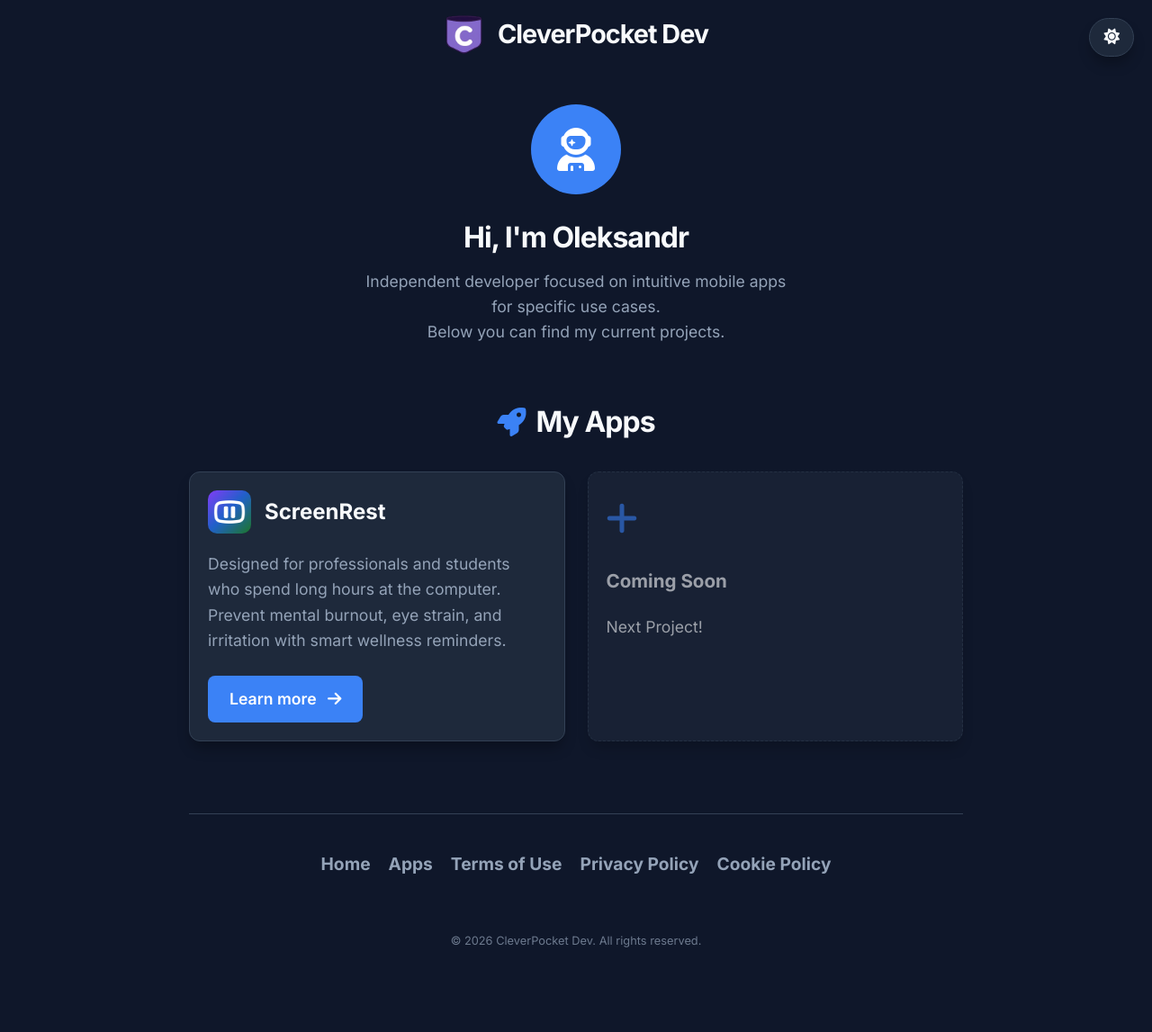
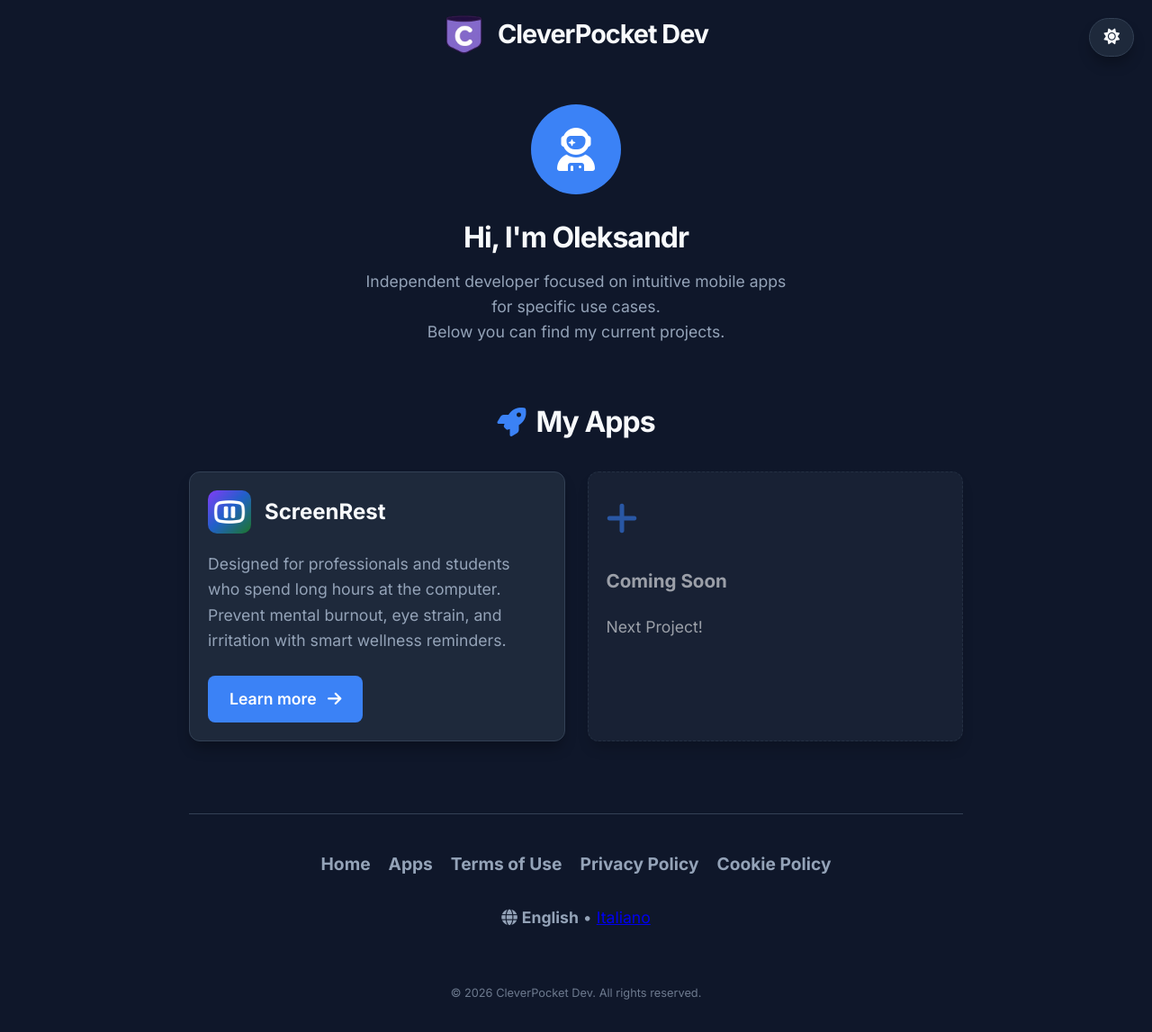
Before and after one commit to digitalcreat0r/sitoweb, a Jekyll site: the page built from index.html, in a window 1280 px wide. Shown: the whole page at 90% size. Built offline with Jekyll 4.4.1, drawn with Linux system fonts in a browser that asks for light colours; before the commit the page ends 1089 px from its top, so only the background shows below that.

Commit message:
aggiornamento

```diff
--- a/_includes/footer.html
+++ b/_includes/footer.html
@@ -1,11 +1,24 @@
 <footer>
     <div class="footer-links">
-        <a href="{{ site.baseurl }}/">Home</a>
-        <a href="{{ site.baseurl }}/#apps">Apps</a>
-        <a href="{{ site.baseurl }}/terms-of-use.html">Terms of Use</a>
-        <a href="{{ site.baseurl }}/privacy-policy.html">Privacy Policy</a>
-        <a href="{{ site.baseurl }}/cookie-policy.html">Cookie Policy</a>
+        <a href="{{ site.baseurl }}/">{{ t.nav_home }}</a>
+        <a href="{{ site.baseurl }}/#apps">{{ t.nav_apps }}</a>
+        <a href="{{ site.baseurl }}/terms-of-use.html">{{ t.nav_terms }}</a>
+        <a href="{{ site.baseurl }}/privacy-policy.html">{{ t.nav_privacy }}</a>
+        <a href="{{ site.baseurl }}/cookie-policy.html">{{ t.nav_cookie }}</a>
     </div>
 
-    <p class="copyright">© {{ "now" | date: "%Y" }} {{ site.title }}. All rights reserved.</p>
+    <div class="language-selector">
+        <i class="fa-solid fa-globe"></i>
+        {% if page.lang == "it" %}
+        <a href="{{ page.url | replace: '/it/', '/' | relative_url }}">English</a>
+        <span>•</span>
+        <strong>Italiano</strong>
+        {% else %}
+        <strong>English</strong>
+        <span>•</span>
+        <a href="{{ '/it' | append: page.url | relative_url }}">Italiano</a>
+        {% endif %}
+    </div>
+
+    <p class="copyright">© {{ "now" | date: "%Y" }} {{ site.title }}. {{ t.all_rights_reserved }}</p>
 </footer>
```
